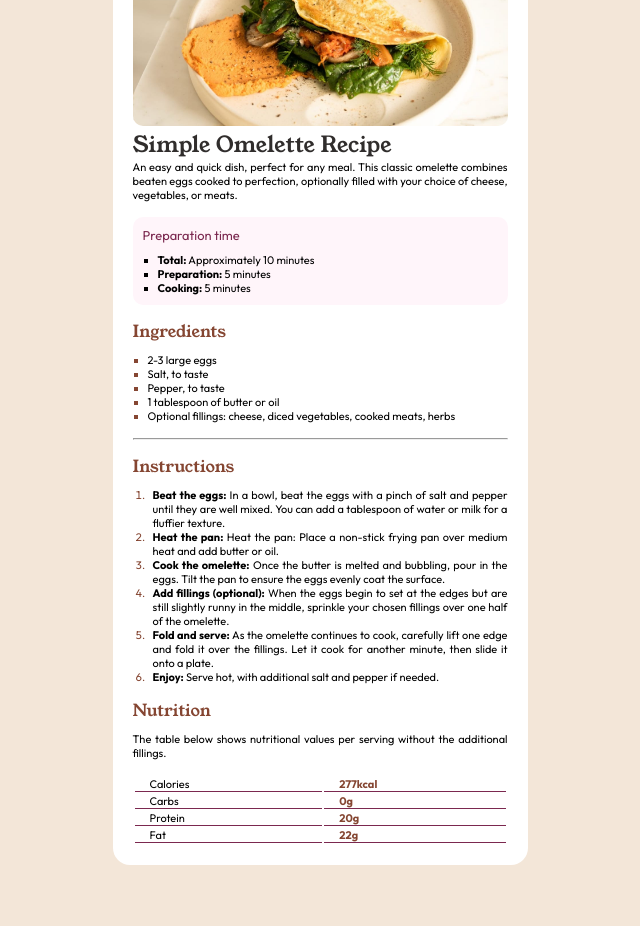
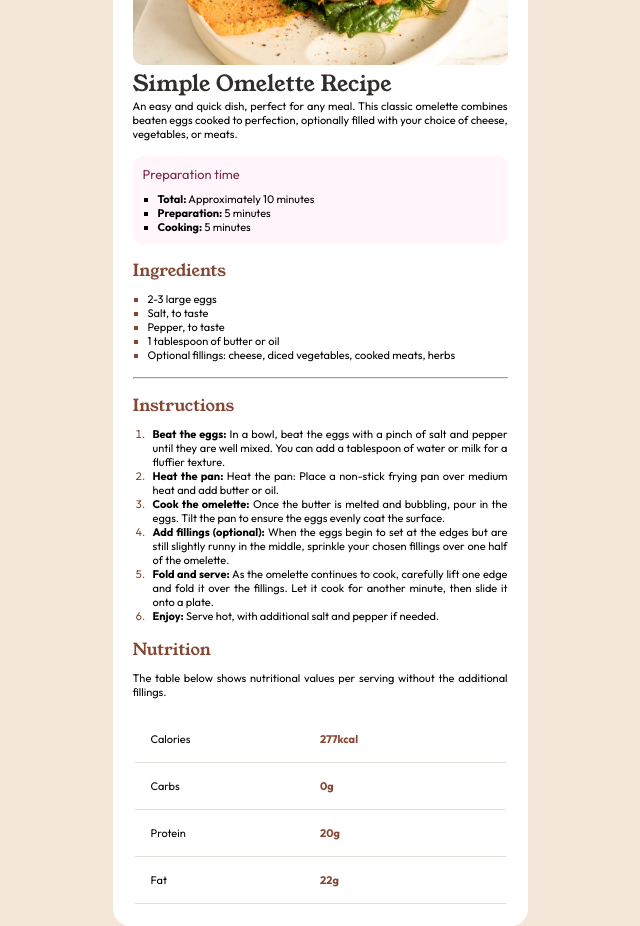
Before and after one commit to prathamchavan/Recipe-Page, a plain HTML site: page recipe-page-main/index.html in a window 1280 px wide. Shown: the whole page, without its empty margins (320-960 px from the left). Before the commit the page ends 865 px from the top, so only its background shows below. Drawn offline with Linux system fonts and the light colour scheme.

Commit message:
third modification

```diff
--- a/recipe-page-main/style.css
+++ b/recipe-page-main/style.css
@@ -37,9 +37,6 @@ h3 {
   color: hsl(14, 45%, 36%);
   font-weight: 400;
   padding-bottom: 10px;
-}
-
-h3 {
 }
 
 ul {
@@ -125,12 +122,21 @@ table {
   width: 100%;
 }
 
-table td {
-  margin: 0;
-  padding-inline-start: 15px;
-  border-bottom: 1px solid hsl(332, 51%, 32%);
+tr {
+  display: grid;
+  grid-template-columns: 1fr 1fr;
+  padding: 1rem;
+  border-bottom: 1px solid hsl(30, 18%, 87%);
 }
 
 table strong {
   color: hsl(14, 45%, 36%);
 }
+
+/* mobile view media query*/
+@media (max-width: 500px) {
+  .container {
+    margin: 0;
+    padding: 0;
+  }
+}
```
Also changed, not shown: recipe-page-main/index.html (+0 -9 lines).
